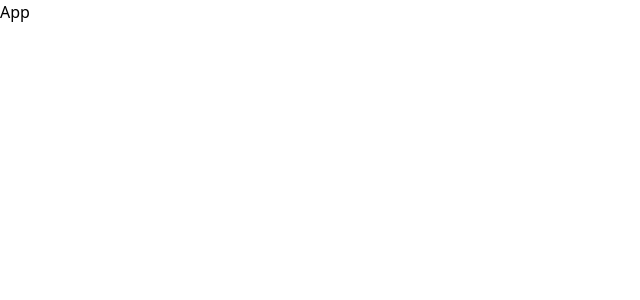
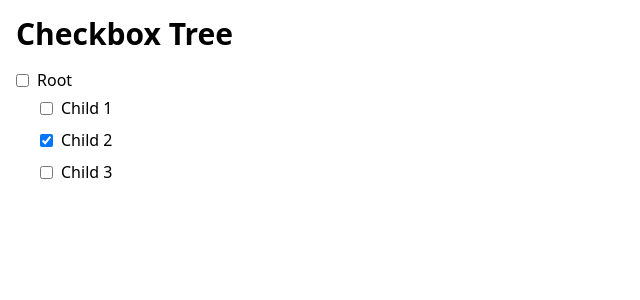
Before and after one commit to jhillgithub/checkbox-tree, a React (Vite) app: page / in a window 1280 px wide. Shown: the top 300 px of the page, without its empty margins (0-640 px from the left). Built offline with nearby package versions, Linux system fonts and the light colour scheme.

Commit message:
display tree

```diff
--- a/src/App.jsx
+++ b/src/App.jsx
@@ -1,7 +1,22 @@
 import React from "react";
+import { Tree } from "./components/Tree";
+
+const data = {
+  name: "Root",
+  children: [
+    { name: "Child 1" },
+    { name: "Child 2", checked: true },
+    { name: "Child 3" },
+  ],
+};
 
 const App = () => {
-  return <div>App</div>;
+  return (
+    <div className="container mx-auto flex flex-col gap-4 p-4">
+      <h1 className="text-3xl font-bold">Checkbox Tree</h1>
+      <Tree {...data} />
+    </div>
+  );
 };
 
 export default App;
--- /dev/null
+++ b/src/components/Tree.tsx
@@ -0,0 +1,33 @@
+import React from "react";
+export type Tree = {
+  name: string;
+  checked?: boolean;
+  children?: Tree[];
+};
+
+export const Tree = ({ name, children }: Tree) => {
+  const handleParentToggle = () => {};
+  const handleChildToggle = (id: number) => {};
+  return (
+    <div>
+      <div className="flex items-center gap-2">
+        <input type="checkbox" checked={false} onChange={handleParentToggle} />
+        <span>{name}</span>
+      </div>
+      {children &&
+        children.map((child, index) => (
+          <div
+            key={`child-${index}`}
+            className="flex items-center gap-2 py-1 pl-6"
+          >
+            <input
+              type="checkbox"
+              checked={child.checked}
+              onChange={() => handleChildToggle(index)}
+            />
+            <span>{child.name}</span>
+          </div>
+        ))}
+    </div>
+  );
+};
```
